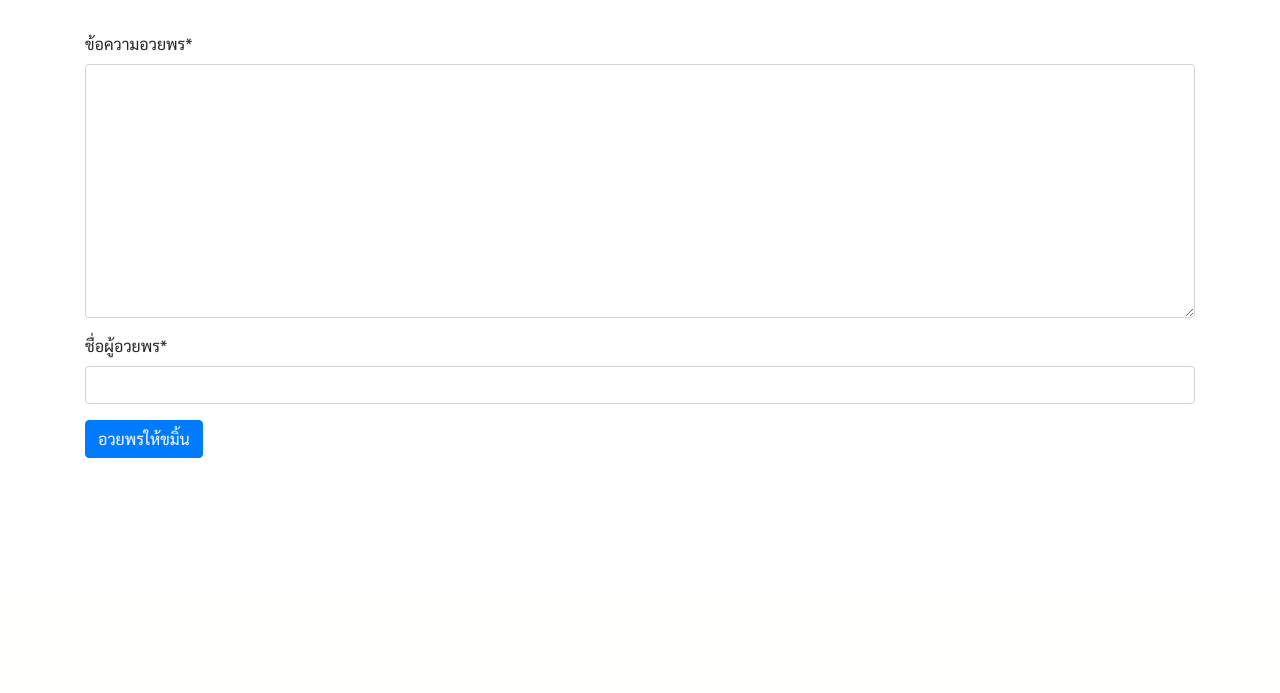
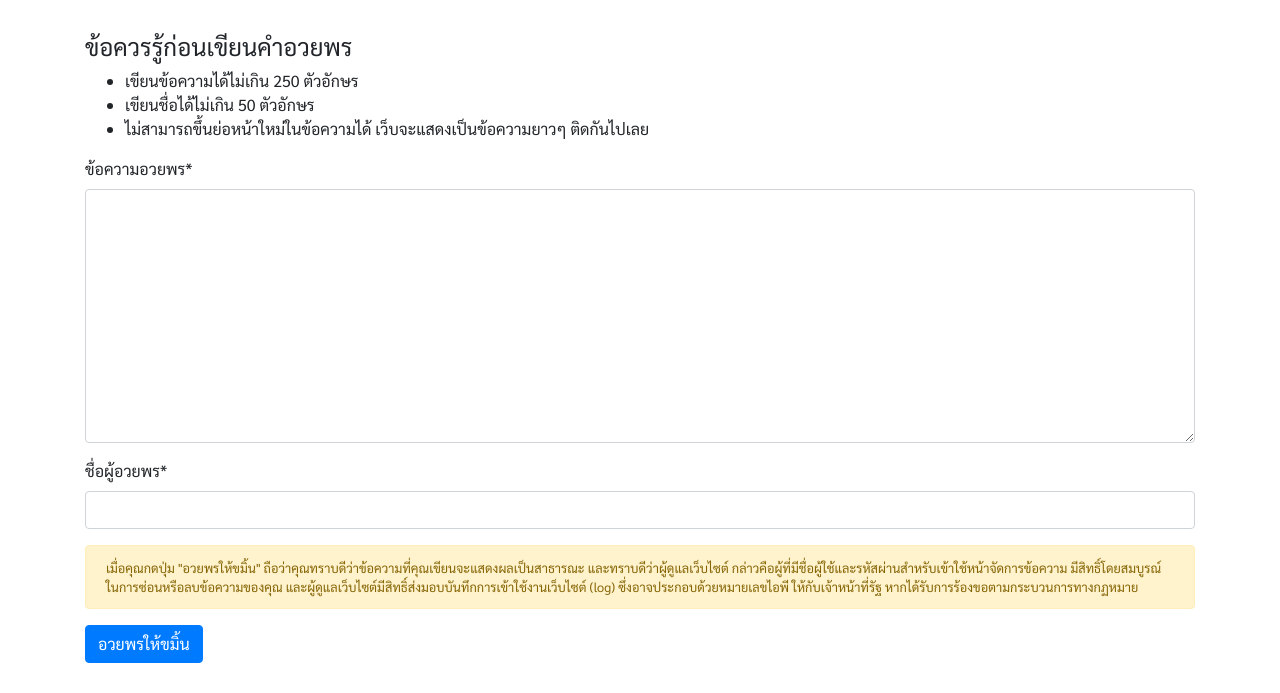
Before and after one commit to srakrn/khamin-hbd, a Django app: page /new/ in a window 1280 px wide. Shown: the part 208-901 px from the top of the page. Before the commit the page ends 666 px from the top, so only its background shows below. Run offline with Django 3.2, Linux system fonts and the light colour scheme; some libraries are stand-ins or nearby versions; some web fonts are replaced.

Commit message:
Legal stuffs

```diff
--- a/wishbook/templates/pages/new_wish.html
+++ b/wishbook/templates/pages/new_wish.html
@@ -9,9 +9,21 @@
         </div>
     </div>
     <div class="container">
+        <h4>ข้อควรรู้ก่อนเขียนคำอวยพร</h4>
+        <ul>
+            <li>เขียนข้อความได้ไม่เกิน 250 ตัวอักษร</li>
+            <li>เขียนชื่อได้ไม่เกิน 50 ตัวอักษร</li>
+            <li>ไม่สามารถขึ้นย่อหน้าใหม่ในข้อความได้ เว็บจะแสดงเป็นข้อความยาวๆ ติดกันไปเลย</li>
+        </ul>
         <form method="POST">
             {% csrf_token %}
             {{ form|crispy }}
+            <div class="alert alert-warning small">
+                เมื่อคุณกดปุ่ม "อวยพรให้ขมิ้น" ถือว่าคุณทราบดีว่าข้อความที่คุณเขียนจะแสดงผลเป็นสาธารณะ และทราบดีว่าผู้ดูแลเว็บไซต์
+                กล่าวคือผู้ที่มีชื่อผู้ใช้และรหัสผ่านสำหรับเข้าใช้หน้าจัดการข้อความ มีสิทธิ์โดยสมบูรณ์ในการซ่อนหรือลบข้อความของคุณ
+                และผู้ดูแลเว็บไซต์มีสิทธิ์ส่งมอบบันทึกการเข้าใช้งานเว็บไซต์ (log) ซึ่งอาจประกอบด้วยหมายเลขไอพี ให้กับเจ้าหน้าที่รัฐ
+                หากได้รับการร้องขอตามกระบวนการทางกฏหมาย
+            </div>
             <button class="btn btn-primary">อวยพรให้ขมิ้น</button>
         </form>
     </div>
```
